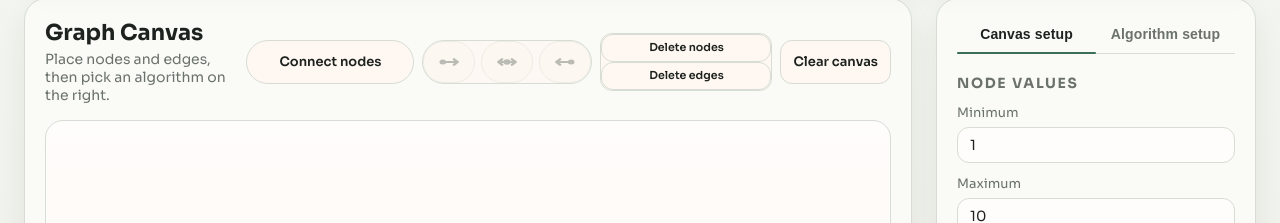
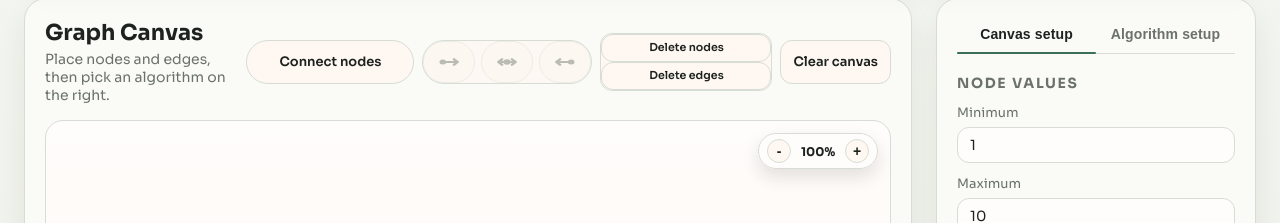
Before and after one commit to Gegaong/dsa-visualizer, a React (Vite) app: page / in a window 1280 px wide. Shown: the part 197-420 px from the top of the page. Built offline with nearby package versions, Linux system fonts and the light colour scheme.

Commit message:
added a zoom in zoom out feature on the canvas

```diff
--- a/src/App.css
+++ b/src/App.css
@@ -235,6 +235,54 @@
 	border: 1px solid var(--border);
 	border-radius: 18px;
 	overflow: hidden;
+}
+
+.canvas-content {
+	position: absolute;
+	inset: 0;
+}
+
+.canvas-zoom-controls {
+	position: absolute;
+	top: 12px;
+	right: 12px;
+	z-index: 20;
+	display: inline-flex;
+	align-items: center;
+	gap: 6px;
+	padding: 5px 8px;
+	border: 1px solid var(--border);
+	border-radius: 999px;
+	background: rgba(255, 253, 251, 0.94);
+	box-shadow: 0 8px 18px rgba(24, 20, 16, 0.12);
+}
+
+.canvas-zoom-btn {
+	width: 24px;
+	height: 24px;
+	border: 1px solid var(--border);
+	border-radius: 999px;
+	background: #fff8f2;
+	color: var(--ink);
+	font-size: 14px;
+	font-weight: 700;
+	line-height: 1;
+	display: grid;
+	place-items: center;
+	cursor: pointer;
+}
+
+.canvas-zoom-btn:hover {
+	border-color: var(--accent);
+}
+
+.canvas-zoom-value {
+	min-width: 42px;
+	text-align: center;
+	font-size: 12px;
+	font-weight: 700;
+	color: var(--ink);
+	user-select: none;
 }
 
 .canvas.is-place {
--- a/src/App.tsx
+++ b/src/App.tsx
@@ -95,6 +95,7 @@ function App() {
   const [connectionSource, setConnectionSource] = useState<string | null>(null)
   const [newEdgeDirection, setNewEdgeDirection] = useState<GraphEdge['direction']>('both')
   const [draggingNodeId, setDraggingNodeId] = useState<string | null>(null)
+  const [canvasZoom, setCanvasZoom] = useState(1)
   const [bfsVisitedNodeIds, setBfsVisitedNodeIds] = useState<string[]>([])
   const [bfsCurrentNodeId, setBfsCurrentNodeId] = useState<string | null>(null)
   const [bfsStartNodeId, setBfsStartNodeId] = useState<string | null>(null)
@@ -112,12 +113,45 @@ function App() {
   const bfsTimerRef = useRef<number | null>(null)
   const suppressClickRef = useRef(false)
   const suppressCanvasClickRef = useRef(false)
+  const CANVAS_ZOOM_MIN = 0.5
+  const CANVAS_ZOOM_MAX = 2
+  const CANVAS_ZOOM_STEP = 0.1
   const BFS_PLAYBACK_MIN_DELAY = 80
   const BFS_PLAYBACK_MAX_DELAY = 1300
 
   // Hide the node right-click menu.
   const closeContextMenu = () => {
     setContextMenu(null)
+  }
+
+  // Keep zoom values inside the supported range.
+  const clampCanvasZoom = (value: number) => {
+    return Math.min(CANVAS_ZOOM_MAX, Math.max(CANVAS_ZOOM_MIN, value))
+  }
+
+  // Convert client coordinates into canvas-space coordinates for the current zoom level.
+  const getCanvasPointerPosition = (clientX: number, clientY: number, canvasBounds: DOMRect) => {
+    const centerX = canvasBounds.width / 2
+    const centerY = canvasBounds.height / 2
+    const pointerX = clientX - canvasBounds.left
+    const pointerY = clientY - canvasBounds.top
+
+    return {
+      x: (pointerX - (1 - canvasZoom) * centerX) / canvasZoom,
+      y: (pointerY - (1 - canvasZoom) * centerY) / canvasZoom,
+    }
+  }
+
+  // Increase zoom by one step.
+  const handleZoomIn = (event: React.MouseEvent<HTMLButtonElement>) => {
+    event.stopPropagation()
+    setCanvasZoom((prev) => clampCanvasZoom(prev + CANVAS_ZOOM_STEP))
+  }
+
+  // Decrease zoom by one step.
+  const handleZoomOut = (event: React.MouseEvent<HTMLButtonElement>) => {
+    event.stopPropagation()
+    setCanvasZoom((prev) => clampCanvasZoom(prev - CANVAS_ZOOM_STEP))
   }
 
   // Stop any running BFS playback timer.
@@ -352,8 +386,9 @@ function App() {
     }
 
     const rect = event.currentTarget.getBoundingClientRect()
-    const rawX = event.clientX - rect.left
-    const rawY = event.clientY - rect.top
+    const pointer = getCanvasPointerPosition(event.clientX, event.clientY, rect)
+    const rawX = pointer.x
+    const rawY = pointer.y
     const clampedX = Math.min(Math.max(0, rawX - NODE_RADIUS), rect.width - NODE_SIZE)
     const clampedY = Math.min(Math.max(0, rawY - NODE_RADIUS), rect.height - NODE_SIZE)
 
@@ -443,14 +478,13 @@ function App() {
       setDraftValue('')
     }
 
-    const pointerX = event.clientX - canvasBounds.left
-    const pointerY = event.clientY - canvasBounds.top
+    const pointer = getCanvasPointerPosition(event.clientX, event.clientY, canvasBounds)
     dragStateRef.current = {
       nodeId: node.id,
-      offsetX: pointerX - node.x,
-      offsetY: pointerY - node.y,
-      startPointerX: pointerX,
-      startPointerY: pointerY,
+      offsetX: pointer.x - node.x,
+      offsetY: pointer.y - node.y,
+      startPointerX: pointer.x,
+      startPointerY: pointer.y,
       hasMoved: false,
     }
     setDraggingNodeId(node.id)
@@ -487,8 +521,9 @@ function App() {
       const canvasBounds = canvasElement?.getBoundingClientRect()
       if (!canvasBounds) return
 
-      const pointerX = event.clientX - canvasBounds.left
-      const pointerY = event.clientY - canvasBounds.top
+      const pointer = getCanvasPointerPosition(event.clientX, event.clientY, canvasBounds)
+      const pointerX = pointer.x
+      const pointerY = pointer.y
       const deltaX = pointerX - dragState.startPointerX
       const deltaY = pointerY - dragState.startPointerY
       const distance = Math.hypot(deltaX, deltaY)
@@ -546,8 +581,9 @@ function App() {
       const canvasBounds = canvasElement?.getBoundingClientRect()
       if (!canvasBounds) return
 
-      const pointerX = event.clientX - canvasBounds.left
-      const pointerY = event.clientY - canvasBounds.top
+      const pointer = getCanvasPointerPosition(event.clientX, event.clientY, canvasBounds)
+      const pointerX = pointer.x
+      const pointerY = pointer.y
       const targetX = pointerX - dragState.offsetX
       const targetY = pointerY - dragState.offsetY
 
@@ -583,7 +619,7 @@ function App() {
       window.removeEventListener('mousemove', handleMouseMove)
       window.removeEventListener('mouseup', handleMouseUp)
     }
-  }, [canvasElement])
+  }, [canvasElement, canvasZoom])
 
   useEffect(() => () => {
     stopBfsPlayback()
@@ -1255,6 +1291,32 @@ function App() {
             }}
             onContextMenu={handleCanvasContextMenu}
           >
+            <div className="canvas-zoom-controls" onClick={(event) => event.stopPropagation()}>
+              <button
+                className="canvas-zoom-btn"
+                type="button"
+                onClick={handleZoomOut}
+                disabled={canvasZoom <= CANVAS_ZOOM_MIN}
+                aria-label="Zoom out"
+              >
+                -
+              </button>
+              <span className="canvas-zoom-value">{Math.round(canvasZoom * 100)}%</span>
+              <button
+                className="canvas-zoom-btn"
+                type="button"
+                onClick={handleZoomIn}
+                disabled={canvasZoom >= CANVAS_ZOOM_MAX}
+                aria-label="Zoom in"
+              >
+                +
+              </button>
+            </div>
+
+            <div
+              className="canvas-content"
+              style={{ transform: `scale(${canvasZoom})`, transformOrigin: 'center center' }}
+            >
               <EdgesLayer
                 nodes={nodes}
                 edges={edges}
@@ -1295,6 +1357,7 @@ function App() {
                 onValueKeyDown={handleValueKeyDown}
                 onCommitNodeValue={commitNodeValue}
               />
+            </div>
           </div>
         </section>
 
```
Lines whose indentation alone changed are shown as unchanged.
